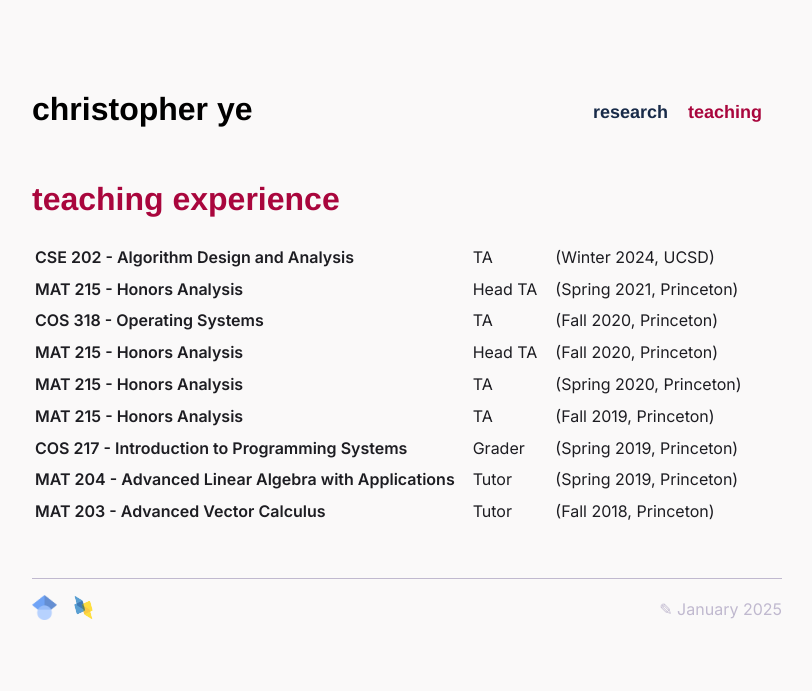
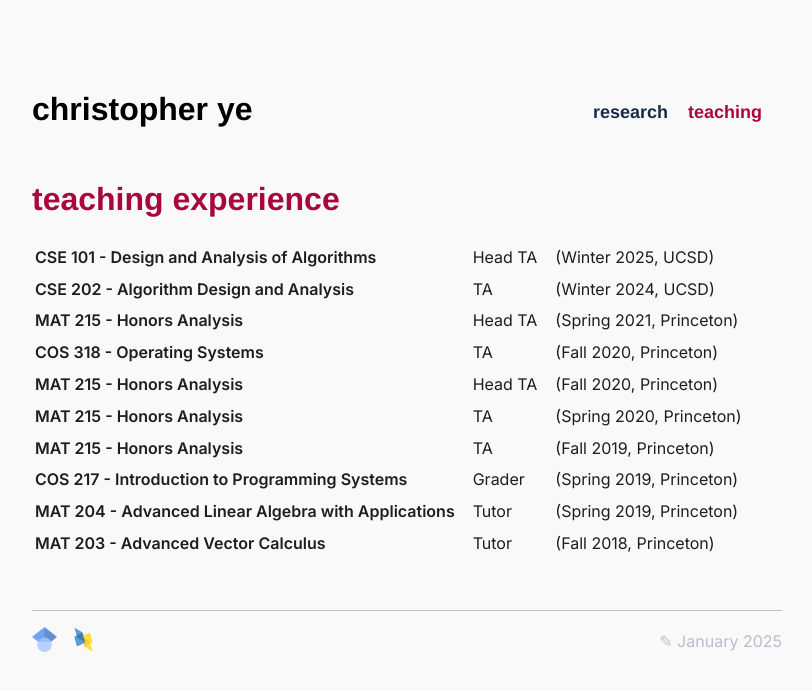
Before and after one commit to czye17/czye17.github.io, a Jekyll site: the page built from teaching.html, in a window 1280 px wide. Shown: the top 691 px of the page, without its empty margins (233-1045 px from the left). Built offline with Jekyll 4.4.1, drawn with Linux system fonts in a browser that asks for light colours; some web fonts are replaced.

Commit message:
Update teaching.yml

```diff
--- a/_data/teaching.yml
+++ b/_data/teaching.yml
@@ -52,3 +52,9 @@
   role: TA
   school: UCSD
   idx: 2024.1
+- course: CSE 101 - Design and Analysis of Algorithms
+  year: 2025
+  term: winter
+  role: Head TA
+  school: UCSD
+  idx: 2025.1
```
